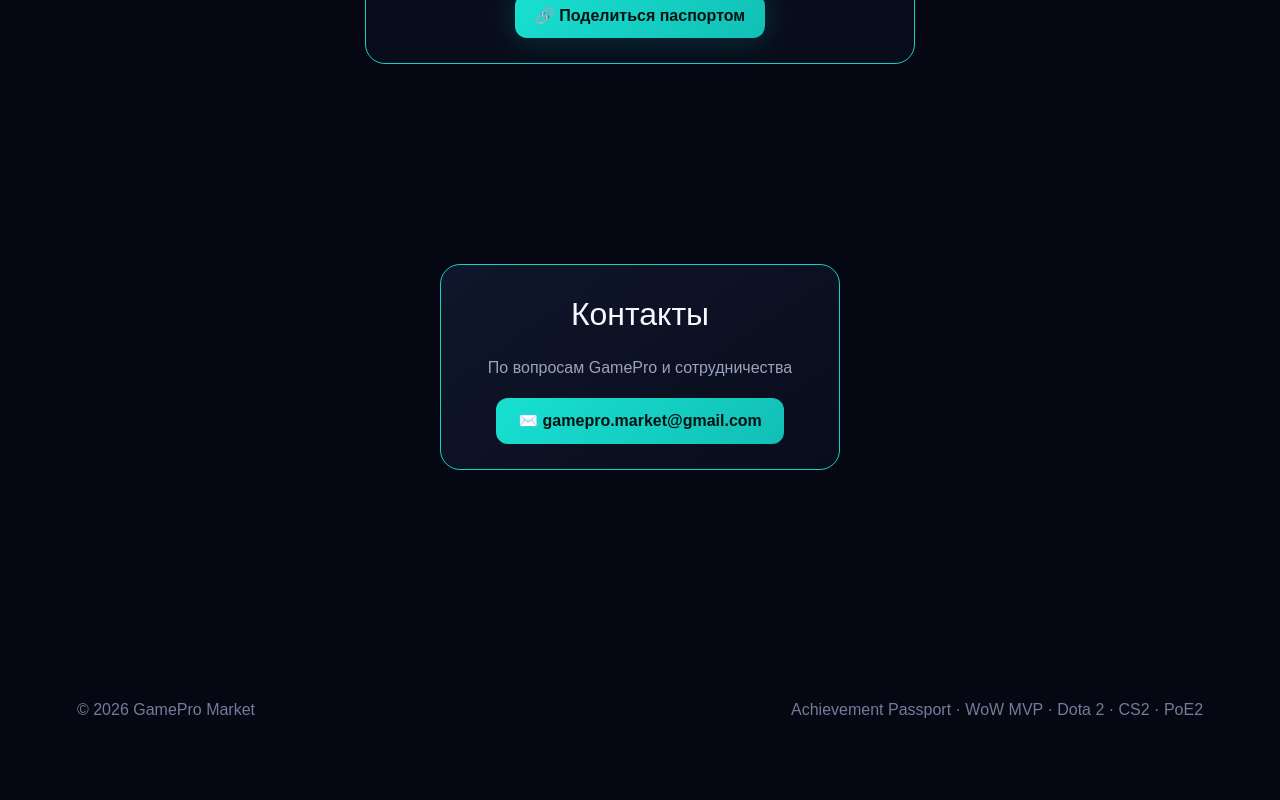
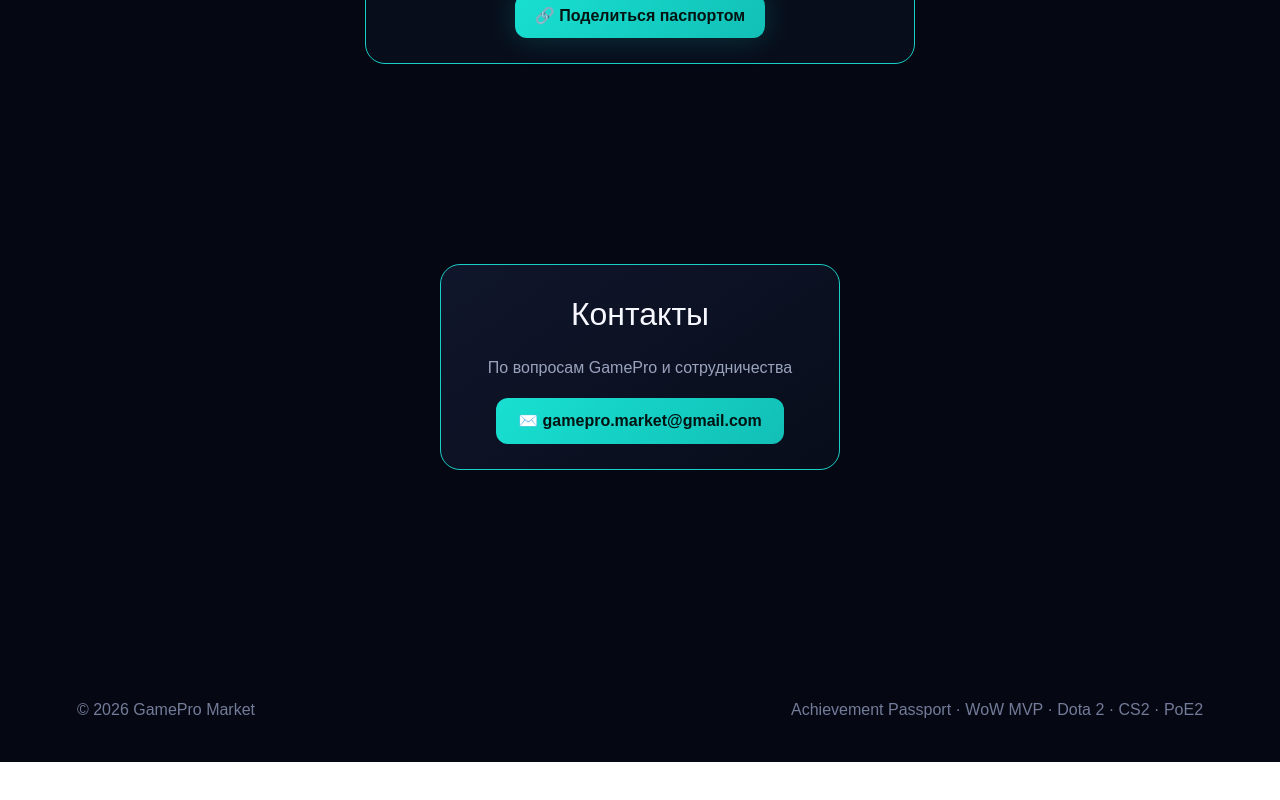
Before and after one commit to vesttrading/gamepro-market, a Next.js app: page / in a window 1280 px wide. Shown: the part 3698-4498 px from the top of the page. After the commit the page ends 4460 px from the top, so only its background shows below. Built offline with nearby package versions, Linux system fonts and the light colour scheme; no server answers.

Commit message:
Adjust footer padding-bottom to 20px
Reduced padding-bottom for footer elements.

```diff
--- a/app/globals.css
+++ b/app/globals.css
@@ -836,7 +836,7 @@ section#reviews p {
     main + footer,
     div[class*="footer"] {
         margin-top: 100px !important;    /* Отодвигаем надписи ниже от Гильдий */
-        padding-bottom: 40px !important;  /* Делаем аккуратный отступ до самого края экрана */
+        padding-bottom: 20px !important;  /* Делаем аккуратный отступ до самого края экрана */
         border-top: none !important;     /* Убираем ту самую тонкую разделительную линию */
     }
 }
```
